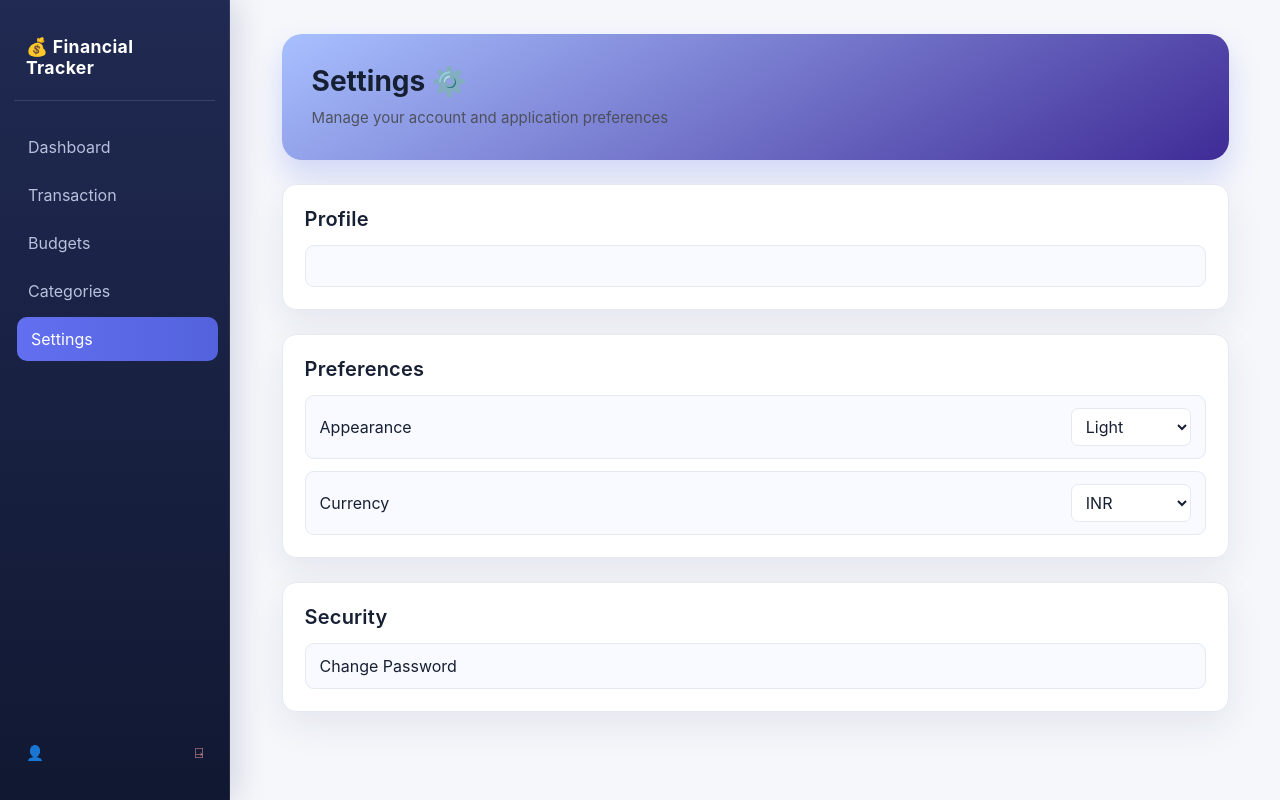
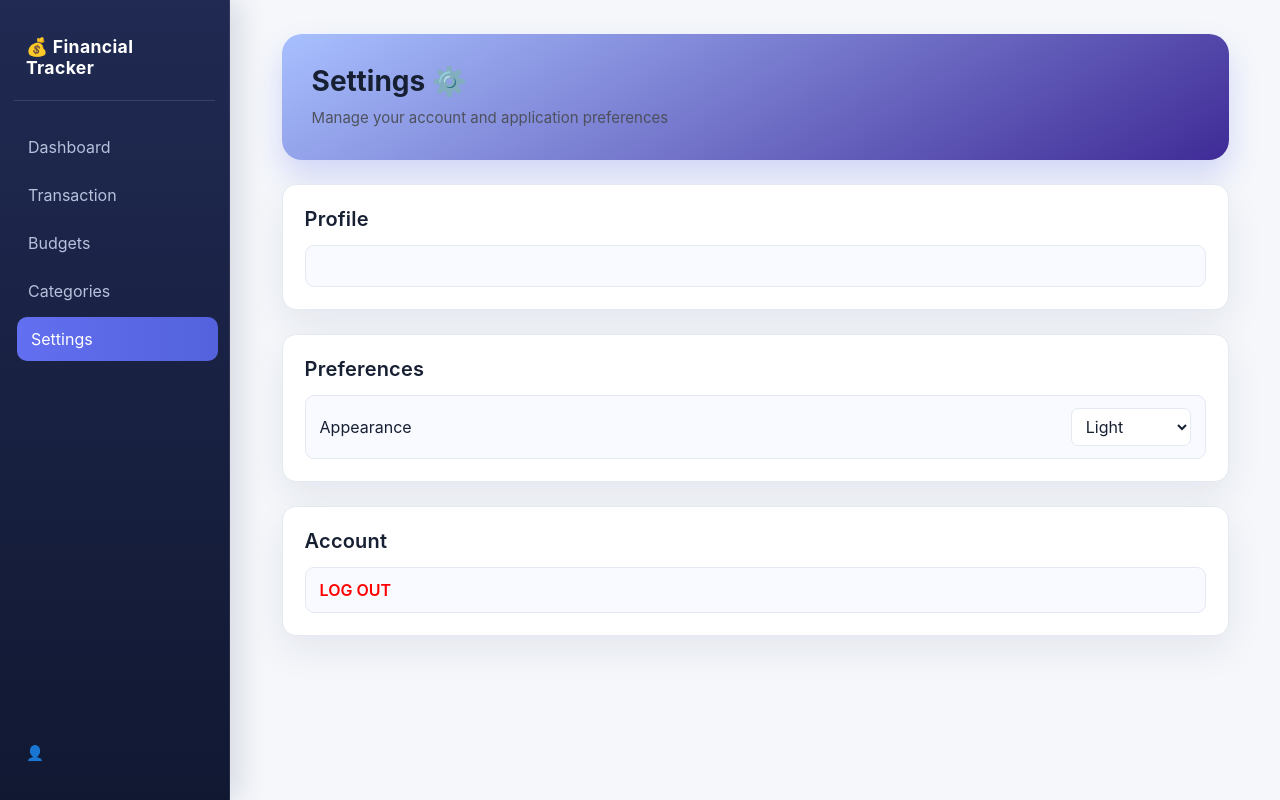
Before and after one commit to Reshma2001/FinanceTracker, a React (Vite) app: page /dashboard in a window 1280 px wide. Both pictures are taken after a click on the element "Settings". Built offline with nearby package versions, Linux system fonts and the light colour scheme.

Commit message:
changes the settings menu and logout option.

```diff
--- a/src/components/Settings.css
+++ b/src/components/Settings.css
@@ -15,6 +15,12 @@
     border: 1px solid var(--line);
     border-radius: 14px;
     box-shadow: var(--shadow);
+}
+
+.logout{
+    cursor: pointer !important;
+    color: red !important;
+    font-weight: 600;
 }
 
 .sectionTitle {
--- a/src/components/Settings.jsx
+++ b/src/components/Settings.jsx
@@ -1,12 +1,17 @@
 import { useState } from "react";
-import { useAuth } from "../context/useAuth"
+import { useAuth } from "../context/useAuth";
+import { useNavigate } from "react-router-dom";
 import "./Settings.css"
 
 export default function Settings() {
-    const { user } = useAuth();
+    const { user, logout } = useAuth();
+    const navigate = useNavigate();
     const [theme, setTheme] = useState("Light");
-    const [currency, setCurrency] = useState("INR");
-    const [notification, setNotification] = useState("On");
+
+    function handleLogout() {
+        logout();
+        navigate("/", { replace: true });
+    }
 
     return (
         <>
@@ -32,34 +37,12 @@ export default function Settings() {
                                     <option value="Dark" name="appearance">Dark</option>
                                 </select>
                             </div>
-                            <div className="sectionOptionContent">
-                                <div className="preferenceOption">Currency</div>
-                                <select value={currency} onChange={(e) => setCurrency(e.target.value)}>
-                                    <option value="INR" name="currency">INR</option>
-                                    <option value="Dollar" name="currency">Dollar</option>
-                                </select>
-                            </div>
-                            <div className="sectionOptionContent" style={{display: "none"}}>
-                                <div className="preferenceOption">Notification</div>
-                                <select value={notification} onChange={(e) => setNotification(e.target.value)}>
-                                    <option value="On" name="notification">On</option>
-                                    <option value="Off" name="notification">Off</option>
-                                </select>
-                            </div>
                         </div>
                     </div>
                     <div className="sectionBlock">
-                        <div className="sectionTitle">Security</div>
-                        <div className="sectionOptionContainer">
-                            <div className="sectionOptionContent">
-                                <div className="preferenceOption">Change Password</div>
-                            </div>
-                            <div className="sectionOptionContent" style={{display:"none"}} >
-                                <div className="preferenceOption">Security</div>
-                            </div>
-                            <div className="sectionOptionContent" style={{ display: "none" }} >
-                                <div className="preferenceOption">Sign out</div>
-                            </div>
+                        <div className="sectionTitle">Account</div>
+                        <div className="sectionOptionContainer" onClick={handleLogout }>
+                            <div className="sectionOptionContent logout">LOG OUT</div>
                         </div>
                     </div>
                 </div>
--- a/src/shared/Menu.jsx
+++ b/src/shared/Menu.jsx
@@ -1,11 +1,9 @@
 import { useState } from "react";
-import { useNavigate } from "react-router-dom";
+import "./Menu.css"
 import { useAuth } from "../context/useAuth";
-import "./Menu.css"
 
 export default function Menu({ setSectionName }) {
-    const { user, logout } = useAuth();
-    const navigate = useNavigate();
+    const { user } = useAuth();
     const [activeMenu, setActiveMenu] = useState("Dashboard");
     const menuItems = ["Dashboard", "Transaction", "Budgets", "Categories", "Settings"];
 
@@ -13,11 +11,6 @@ export default function Menu({ setSectionName }) {
         const currentMenu = event.currentTarget.getAttribute("menuName");
         setActiveMenu(currentMenu);
         setSectionName(currentMenu);
-    }
-
-    function handleLogout() {
-        logout();
-        navigate("/", { replace: true });
     }
 
     return (
@@ -29,7 +22,7 @@ export default function Menu({ setSectionName }) {
                 </div>
             </div>
             <div className="footerSection">
-                <div className="currentUser">👤 <span className="userName">{user?.userName}</span> <span className="signOutIcon" onClick={handleLogout} >⍈</span></div>
+                <div className="currentUser">👤 <span className="userName">{user?.userName}</span></div>
             </div>
         </section>
     )
```
